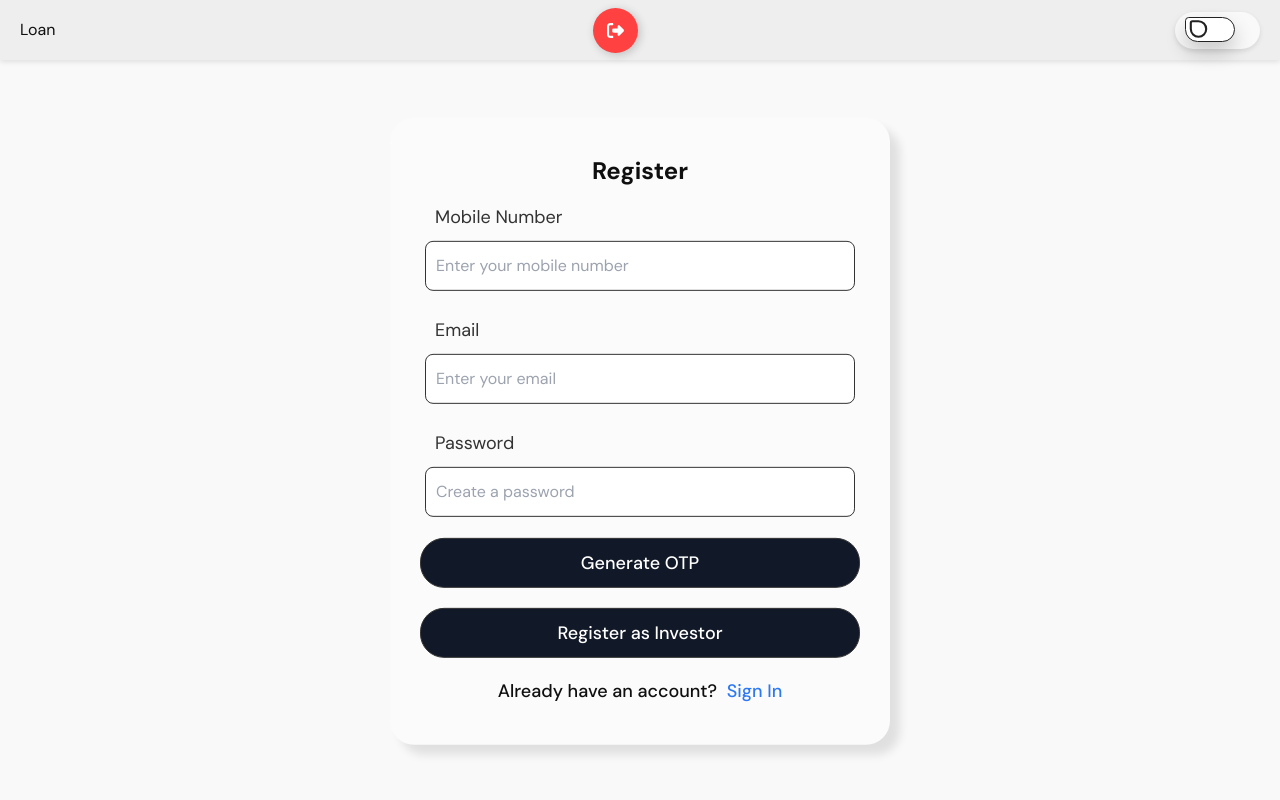
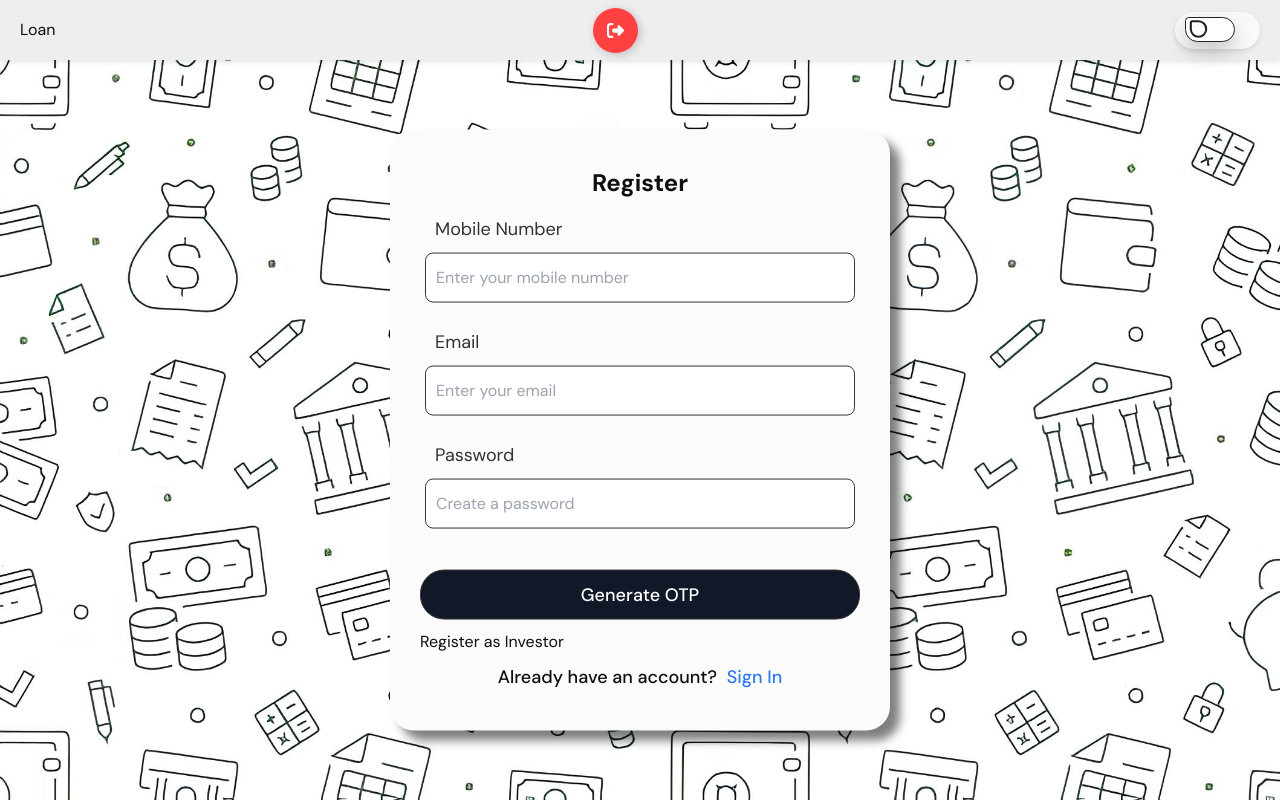
Before and after one commit to jkcsoftwaresllp/LoanApp_Client, a React (Vite) app: page /register in a window 1280 px wide. Built offline with nearby package versions, Linux system fonts and the light colour scheme.

Commit message:
updated the login and register page with some new validation techniques

```diff
--- a/src/pages/Login.jsx
+++ b/src/pages/Login.jsx
@@ -5,11 +5,14 @@ import { Button } from "../components/common/Button";
 import { useNavigate } from "react-router-dom";
 import style from "./style/LoginForm.module.css";
 import { Loader } from "../components/common/Loader";
+import backgroundImage from "./assets/loginWallpaper.jpg";
 
 const Login = () => {
   const navigate = useNavigate();
+  const [headerHeight, setHeaderHeight] = useState(0);
   const [loading, setLoading] = useState(true);
   const [isInvestor, setIsInvestor] = useState(false);
+  const [currentStep, setCurrentStep] = useState(1);
 
   const apiBaseUrl = isInvestor
     ? "http://localhost:5000/api/investor/login"
@@ -25,6 +28,10 @@ const Login = () => {
     });
 
   useEffect(() => {
+    const header = document.querySelector("header");
+    if (header) {
+      setHeaderHeight(header.offsetHeight);
+    }
     setTimeout(() => {
       setLoading(false);
     }, 500);
@@ -36,6 +43,14 @@ const Login = () => {
 
   return (
     <>
+      <div
+        style={{
+          backgroundImage: `url(${backgroundImage})`,
+          backgroundSize: "cover",
+          height: `calc(100vh - ${headerHeight}px)`,
+          width: "100vw",
+        }}
+      >
         {loading ? (
           <div className={style.loaderContainer}>
             <Loader />
@@ -47,8 +62,14 @@ const Login = () => {
             </h1>
             <div className={style.flexColumn}>
               <form className="space-y-4">
-              {inputFields
-                .filter((field) => !field.hidden)
+                {/* Step 1: Mobile and Password */}
+                {currentStep === 1 &&
+                  inputFields
+                    .filter(
+                      (field) =>
+                        !field.hidden &&
+                        (field.id === "mobileNumber" || field.id === "password")
+                    )
                     .map((field) => (
                       <TextInput
                         key={field.id}
@@ -57,36 +78,77 @@ const Login = () => {
                       />
                     ))}
 
-              {buttonFields
-                .filter((button) => !button.hidden)
+                {/* Step 2: OTP */}
+                {currentStep === 2 && (
+                  <p className={style.p}>
+                    OTP has been sent to {inputFields.find(field => field.id === "mobileNumber")?.value}
+                  </p>
+                )}
+                {currentStep === 2 && inputFields
+                  .filter((field) => !field.hidden && field.id === "otp")
+                  .map((field) => (
+                    <TextInput
+                      key={field.id}
+                      config={field}
+                      onChange={handleChange}
+                    />
+                  ))}
+                <div style={{ display: "flex", gap: "10px" }}>
+                  {currentStep === 1 &&
+                    buttonFields
+                      .filter(
+                        (button) =>
+                          !button.hidden && button.id === "generateOtp"
+                      )
+                      .map((button) => (
+                        <Button
+                          key={button.id}
+                          type={button.type}
+                          text={button.text}
+                          onClick={(e) => {
+                            button.onClick(e);
+                            setCurrentStep(2);
+                          }}
+                          style={button.style}
+                        />
+                      ))}
+                  {currentStep === 2 &&
+                    buttonFields
+                      .filter(
+                        (button) => !button.hidden && button.id === "verifyOtp"
+                      )
                       .map((button) => (
                         <Button
                           key={button.id}
                           type={button.type}
                           text={button.text}
                           onClick={button.onClick}
+                          style={button.style}
                         />
                       ))}
+                </div>
               </form>
-
-            <Button
-              type="button"
-              text={isInvestor ? "Switch to User Login" : "Login as Investor"}
+              {currentStep === 1 && (
+                <>
+                  <div
                     onClick={() => setIsInvestor(!isInvestor)}
-              className={style.investorButton}
-            />
-
+                    className={style.p}
+                  >
+                    {isInvestor ? "Switch to User Login" : "Login as Investor"}
+                  </div>
                   <p className={style.p}>
                     Don't have an account?{" "}
                     <span onClick={goToRegister} className={style.span}>
                       Sign Up
                     </span>
                   </p>
-
+                </>
+              )}
               {message && <p className={style.error}>{message}</p>}
             </div>
           </div>
         )}
+      </div>
     </>
   );
 };
--- a/src/pages/Register.jsx
+++ b/src/pages/Register.jsx
@@ -5,12 +5,33 @@ import { Button } from "../components/common/Button";
 import { useNavigate } from "react-router-dom";
 import style from "./style/LoginForm.module.css";
 import { Loader } from "../components/common/Loader";
+import backgroundImage from "./assets/loginWallpaper.jpg";
+import { showToast } from "../utils/toastUtils";
+
+const validateEmail = (email) => {
+  const emailRegex = /^[^\s@]+@[^\s@]+\.[^\s@]+$/;
+  return emailRegex.test(email);
+};
 
 const Register = () => {
   const navigate = useNavigate();
   const [loading, setLoading] = useState(true);
   const [isInvestor, setIsInvestor] = useState(false);
+  const [headerHeight, setHeaderHeight] = useState(0);
+  const [currentStep, setCurrentStep] = useState(1);
 
+  useEffect(() => {
+    const header = document.querySelector("header");
+    if (header) {
+      setHeaderHeight(header.offsetHeight);
+    }
+  }, []);
+
+  useEffect(() => {
+    setTimeout(() => {
+      setLoading(false);
+    }, 500);
+  }, []);
 
   const apiBaseUrl = isInvestor
     ? "http://localhost:5000/api/investor/register"
@@ -18,18 +39,27 @@ const Register = () => {
 
   const onSuccessRedirect = isInvestor ? "/investor-dashboard" : "/profile";
 
-  const { otpGenerated, handleChange, message, inputFields, buttonFields } =
-    useOtpHandler({
+  const {
+    otpGenerated,
+    handleChange,
+    message,
+    inputFields,
+    buttonFields,
+    formData,
+  } = useOtpHandler({
     apiBaseUrl,
     onSuccessRedirect,
     isLogin: false,
   });
 
-  useEffect(() => {
-    setTimeout(() => {
-      setLoading(false);
-    }, 500);
-  }, []);
+  const handleGenerateOtp = (e) => {
+    if (!validateEmail(formData.email)) {
+      showToast("error", "The email format is incorrect");
+      return;
+    }
+    buttonFields.find((button) => button.id === "generateOtp")?.onClick(e);
+    setCurrentStep(2);
+  };
 
   const goToLogin = () => {
     navigate("/login");
@@ -37,6 +67,14 @@ const Register = () => {
 
   return (
     <>
+      <div
+        style={{
+          backgroundImage: `url(${backgroundImage})`,
+          backgroundSize: "cover",
+          height: `calc(100vh - ${headerHeight}px)`,
+          width: "100vw",
+        }}
+      >
         {loading ? (
           <div className={style.loaderContainer}>
             <Loader />
@@ -48,8 +86,16 @@ const Register = () => {
             </h1>
             <div className={style.flexColumn}>
               <form className="space-y-4">
-              {inputFields
-                .filter((field) => !field.hidden)
+                {/* Step 1: Basic Details */}
+                {currentStep === 1 &&
+                  inputFields
+                    .filter(
+                      (field) =>
+                        !field.hidden &&
+                        ["name", "email", "mobileNumber", "password"].includes(
+                          field.id
+                        )
+                    )
                     .map((field) => (
                       <TextInput
                         key={field.id}
@@ -58,8 +104,42 @@ const Register = () => {
                       />
                     ))}
 
-              {buttonFields
-                .filter((button) => !button.hidden)
+                {/* Step 2: OTP Verification */}
+                {currentStep === 2 && (
+                  <p className={style.p}>
+                    OTP has been sent to{" "}
+                    {
+                      inputFields.find((field) => field.id === "mobileNumber")
+                        ?.value
+                    }
+                  </p>
+                )}
+                {currentStep === 2 &&
+                  inputFields
+                    .filter((field) => !field.hidden && field.id === "otp")
+                    .map((field) => (
+                      <TextInput
+                        key={field.id}
+                        config={field}
+                        onChange={handleChange}
+                      />
+                    ))}
+                <div style={{ display: "flex", gap: "10px" }}>
+                  {currentStep === 1 &&
+                    buttonFields
+                      .filter((button) => ["generateOtp"].includes(button.id))
+                      .map((button) => (
+                        <Button
+                          key={button.id}
+                          type={button.type}
+                          text={button.text}
+                          onClick={handleGenerateOtp}
+                        />
+                      ))}
+
+                  {currentStep === 2 &&
+                    buttonFields
+                      .filter((button) => button.id === "verifyOtp")
                       .map((button) => (
                         <Button
                           key={button.id}
@@ -68,28 +148,33 @@ const Register = () => {
                           onClick={button.onClick}
                         />
                       ))}
+                </div>
               </form>
 
-            <Button
-              type="button"
-              text={
-                isInvestor ? "Switch to User Register" : "Register as Investor"
-              }
+              {currentStep === 1 && (
+                <>
+                  <div
                     onClick={() => setIsInvestor(!isInvestor)}
                     className={style.investorButton}
-            />
-
+                  >
+                    {isInvestor
+                      ? "Switch to User Register"
+                      : "Register as Investor"}
+                  </div>
                   <p className={style.p}>
                     Already have an account?{" "}
                     <span onClick={goToLogin} className={style.span}>
                       Sign In
                     </span>
                   </p>
+                </>
+              )}
 
               {message && <p className={style.error}>{message}</p>}
             </div>
           </div>
         )}
+      </div>
     </>
   );
 };
--- a/src/pages/style/LoginForm.module.css
+++ b/src/pages/style/LoginForm.module.css
@@ -15,7 +15,7 @@
   border-radius: var(--border-radius-large);
   user-select: none;
 
-  box-shadow: 10px 10px 10px rgba(0, 0, 0, 0.1);
+  box-shadow: 10px 10px 10px rgba(0, 0, 0, 0.5);
 }
 .loaderContainer {
   position: fixed;
```
Also changed, not shown: src/pages/assets/loginWallpaper.jpg (added). Lines whose indentation alone changed are shown as unchanged.
